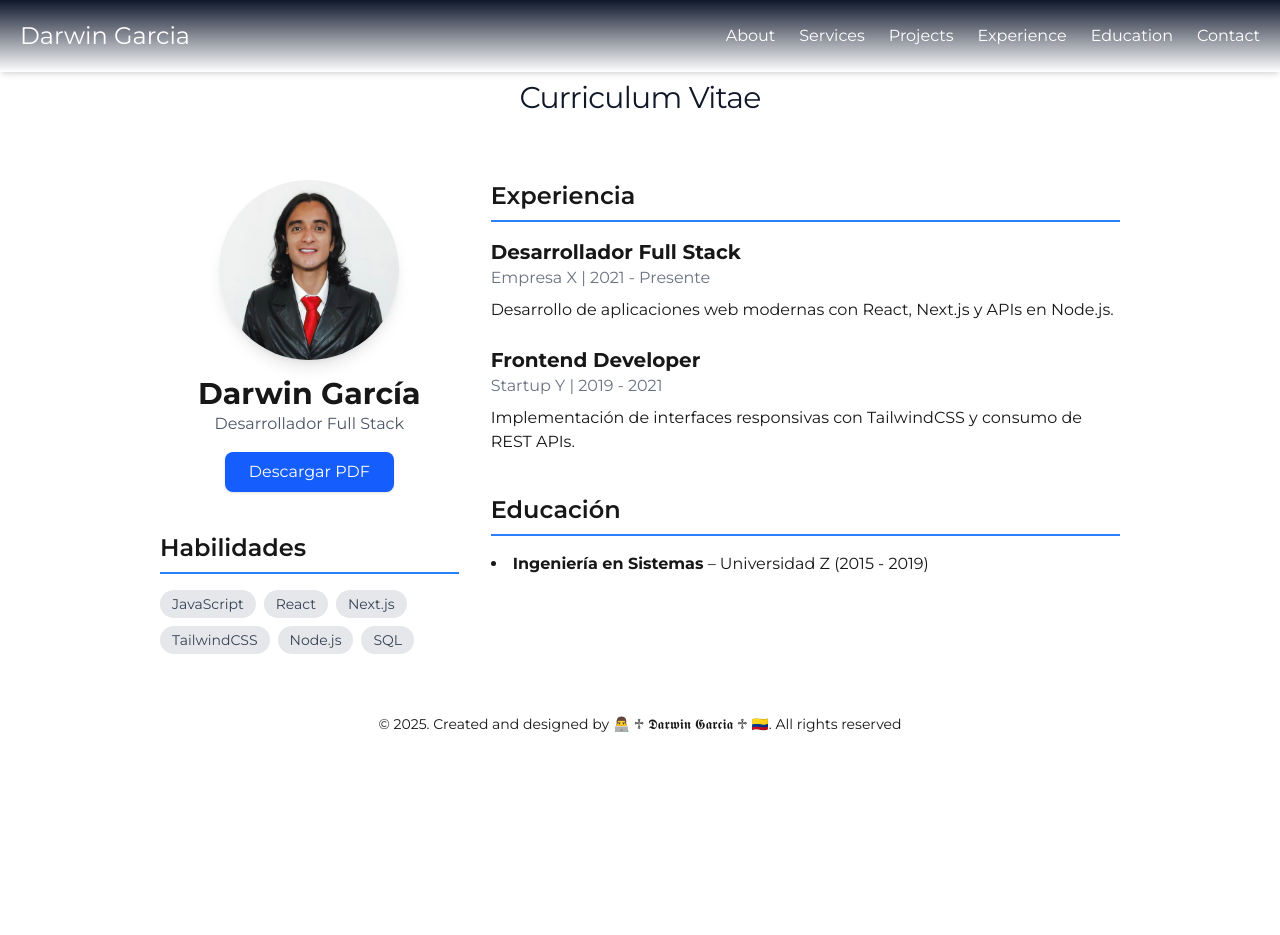
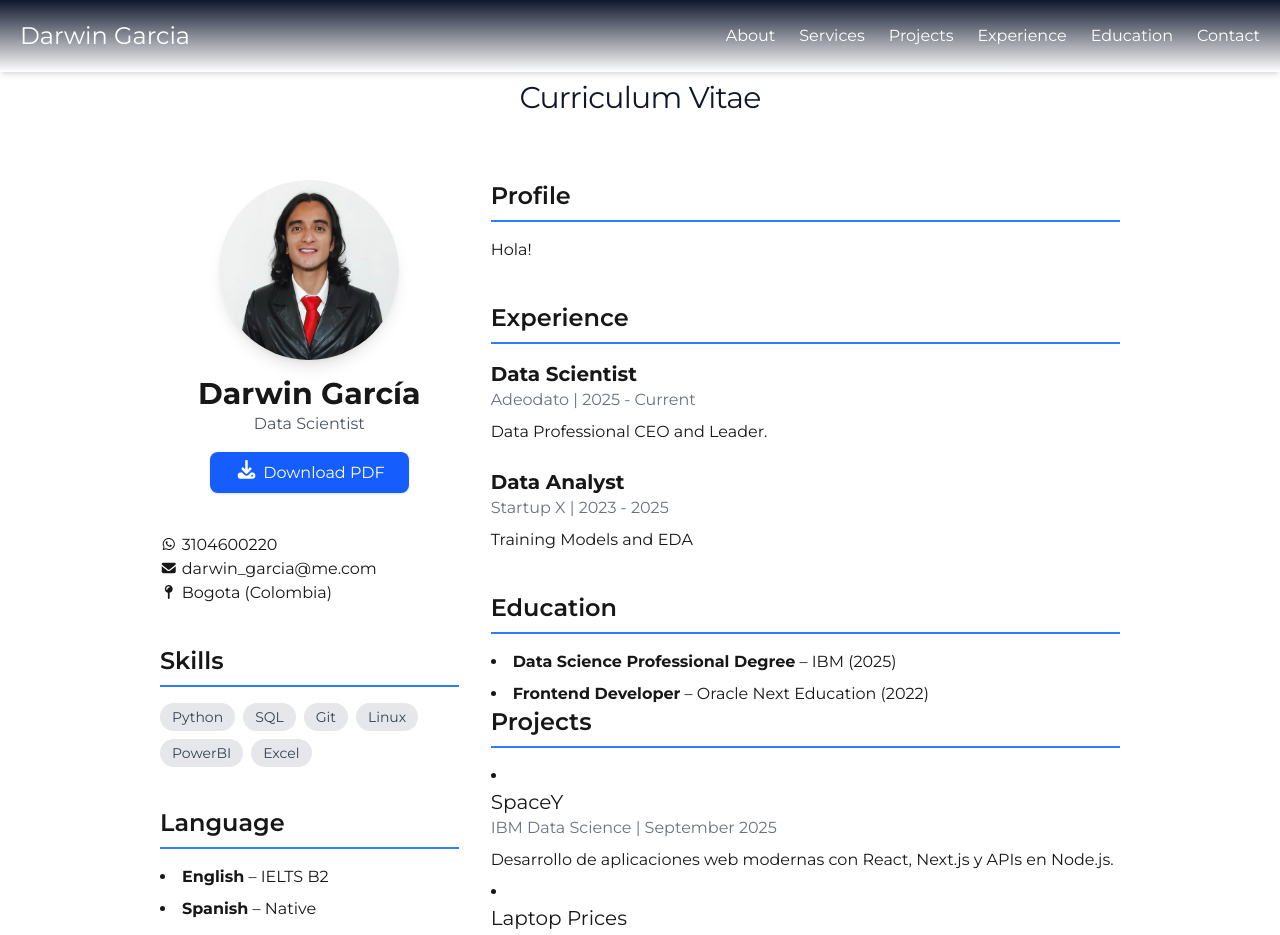
Before and after one commit to darwin-garcia/dangmoz-web-porfolio, a Next.js app: page /cv in a window 1280 px wide. Shown: the top 935 px of the page. Before the commit the page ends 800 px from the top, so only its background shows below. Built offline with nearby package versions, Linux system fonts and the light colour scheme.

Commit message:
v0.9 Pre Beta OK

```diff
--- a/src/app/cv/layout.js
+++ b/src/app/cv/layout.js
@@ -1,6 +1,6 @@
 export const metadata = {
-  title: 'CV de Darwin García',
-  description: 'Mi Curriculum Vitae profesional',
+  title: '| Darwin García | CV',
+  description: 'Professional Curriculum Vitae',
 };
 
 export default function CVLayout({ children }) {
--- a/src/app/cv/page.js
+++ b/src/app/cv/page.js
@@ -1,6 +1,15 @@
 import Image from "next/image";
+import Link from "next/link";
+import { FontAwesomeIcon } from "@fortawesome/react-fontawesome";
+import { faDownload, faMapPin, faEnvelope } from "@fortawesome/free-solid-svg-icons";
+import { faWhatsapp, faGithub, faLinkedin} from "@fortawesome/free-brands-svg-icons";
+
+const ImgUser = '/images/profile/Profile1.jpg'
+const CVRoute = '/docs/CV.pdf'
+
 export default function CVPage() {
   return (
+
     <main className="max-w-5xl mx-auto p-4 sm:p-6 lg:p-8">
       {/*
         Grid principal que define las columnas.
@@ -17,38 +26,59 @@ export default function CVPage() {
         <aside className="md:col-span-1">
           <section className="text-center">
             <Image
-                src="/images/profile/Profile1.jpg"
-                alt="Foto de perfil"
+                src={ImgUser}
+                alt="Photo-Profile"
                 width={180}
                 height={180}
                 className="rounded-full shadow-lg mx-auto"
               />
             <h1 className="text-3xl font-raleway font-bold mt-4">Darwin García</h1>
-            <p className="text-gray-600 font-lato">Desarrollador Full Stack</p>
-            <a
-              href="/docs/CV.pdf"
+            <p className="text-gray-600 font-lato">Data Scientist</p>
+            <Link
+              href={CVRoute}
               download
               className="inline-block mt-4 px-6 py-2 bg-blue-600 text-white rounded-lg shadow hover:bg-blue-700 transition-colors"
             >
-              Descargar PDF
-            </a>
+              <FontAwesomeIcon icon = {faDownload} className="text-xl" /> Download PDF
+            </Link>
           </section>
-
           {/* Sección habilidades en la columna izquierda */}
           <section className="mt-10">
-            <h2 className="text-2xl font-raleway font-semibold border-b-2 border-blue-500 pb-2 mb-4">
-              Habilidades
+            <ul>
+              <li><FontAwesomeIcon icon = {faWhatsapp} className="text-sm" /> 3104600220</li>
+              <li><FontAwesomeIcon icon = {faEnvelope} className="text-sm" /> darwin_garcia@me.com</li>
+              <li><FontAwesomeIcon icon = {faMapPin} className="text-sm" /> Bogota (Colombia)</li>
+            </ul>
+          </section>
+          {/* Sección habilidades en la columna izquierda */}
+          <section className="mt-10">
+            <h2 className="text-2xl font-semibold border-b-2 border-blue-500 pb-2 mb-4">
+              Skills
             </h2>
             <div className="flex flex-wrap gap-2 justify-center md:justify-start">
-              {["JavaScript", "React", "Next.js", "TailwindCSS", "Node.js", "SQL"].map((skill) => (
+              {["Python", "SQL", "Git", "Linux", "PowerBI", "Excel"].map((skill) => (
                 <span
                   key={skill}
-                  className="px-3 py-1 bg-gray-200 text-gray-700 rounded-full text-sm font-lato"
+                  className="px-3 py-1 bg-gray-200 text-gray-700 rounded-full text-sm"
                 >
                   {skill}
                 </span>
               ))}
             </div>
+          </section>
+          {/* Sección idiomas en la columna izquierda */}
+          <section className="mt-10">
+            <h2 className="text-2xl font-semibold border-b-2 border-blue-500 pb-2 mb-4">
+              Language
+            </h2>
+            <ul className="list-disc list-inside space-y-2">
+              <li>
+                <strong>English</strong> – IELTS B2
+              </li>
+              <li>
+                <strong>Spanish</strong> – Native
+              </li>
+            </ul>
           </section>
         </aside>
 
@@ -57,43 +87,81 @@ export default function CVPage() {
           - Ocupa toda la fila en móviles.
           - En pantallas md y superiores: ocupa 2 de las 3 columnas (col-span-2)
         */}
+
         <div className="md:col-span-2">
+          {/* Sección Perfil Profesional */}
+          <section className="mb-10">
+            <h2 className="text-2xl font-semibold border-b-2 border-blue-500 pb-2 mb-4">
+              Profile
+            </h2>
+            <div className="space-y-6">
+              <p>
+                Hola!
+              </p>
+            </div>
+          </section>
           {/* Sección experiencia */}
           <section className="mb-10">
-            <h2 className="text-2xl font-raleway font-semibold border-b-2 border-blue-500 pb-2 mb-4">
-              Experiencia
+            <h2 className="text-2xl font-semibold border-b-2 border-blue-500 pb-2 mb-4">
+              Experience
             </h2>
             <div className="space-y-6">
               <div>
-                <h3 className="text-xl font-raleway font-bold">Desarrollador Full Stack</h3>
-                <p className="text-gray-500 font-lato">Empresa X | 2021 - Presente</p>
-                <p className="mt-2 font-lato">
-                  Desarrollo de aplicaciones web modernas con React, Next.js y APIs en Node.js.
+                <h3 className="text-xl font-bold">Data Scientist</h3>
+                <p className="text-gray-500">Adeodato | 2025 - Current</p>
+                <p className="mt-2">
+                  Data Professional CEO and Leader.
                 </p>
               </div>
               <div>
-                <h3 className="text-xl font-raleway font-bold">Frontend Developer</h3>
-                <p className="text-gray-500 font-lato">Startup Y | 2019 - 2021</p>
-                <p className="mt-2 font-lato">
-                  Implementación de interfaces responsivas con TailwindCSS y consumo de REST APIs.
+                <h3 className="text-xl font-bold">Data Analyst</h3>
+                <p className="text-gray-500">Startup X | 2023 - 2025</p>
+                <p className="mt-2">
+                  Training Models and EDA
                 </p>
               </div>
             </div>
           </section>
-
           {/* Sección educación */}
-          <section>
-            <h2 className="text-2xl font-raleway font-semibold border-b-2 border-blue-500 pb-2 mb-4">
-              Educación
+          <section className="md-10">
+            <h2 className="text-2xl font-semibold border-b-2 border-blue-500 pb-2 mb-4">
+              Education
             </h2>
-            <ul className="list-disc list-inside space-y-2 font-lato">
+            <ul className="list-disc list-inside space-y-2">
               <li>
-                <strong>Ingeniería en Sistemas</strong> – Universidad Z (2015 - 2019)
+                <strong>Data Science Professional Degree</strong> – IBM (2025)
+              </li>
+              <li>
+                <strong>Frontend Developer</strong> – Oracle Next Education (2022)
               </li>
             </ul>
           </section>
+          {/* Sección Proyectos */}
+          <section className="mb-10">
+            <h2 className="text-2xl font-semibold border-b-2 border-blue-500 pb-2 mb-4">
+              Projects
+            </h2>
+            <div className="space-y-6">
+              <ul className="list-disc list-inside space-y-2">
+                <li>
+                  <h3 className="text-xl">SpaceY</h3>
+                  <p className="text-gray-500">IBM Data Science | September 2025</p>
+                  <p className="mt-2">
+                    Desarrollo de aplicaciones web modernas con React, Next.js y APIs en Node.js.
+                  </p>
+                </li>
+                <li>
+                  <h3 className="text-xl">Laptop Prices</h3>
+                  <p className="text-gray-500">IBM Data Science | 2025</p>
+                  <p className="mt-2">
+                    Implementación de interfaces responsivas con TailwindCSS y consumo de REST APIs.
+                  </p>
+                </li>
+              </ul>
+            </div>
+          </section>
+          {/* End */}
         </div>
-
       </div>
     </main>
   );
--- a/src/app/layout.js
+++ b/src/app/layout.js
@@ -11,7 +11,7 @@ const montserrat = Montserrat({
 });
 
 export const metadata = {
-  title: "| Darwin Garcia| Portafolio",
+  title: "| Darwin Garcia | Portfolio",
   description: "Data Scientist and Frontend Developer Portfolio.",
   keywords: 'Data Science, Portfolio, Photographer, PC Builder, YouTuber, Developer, Next.js, React, Tailwind CSS',
 };
```
